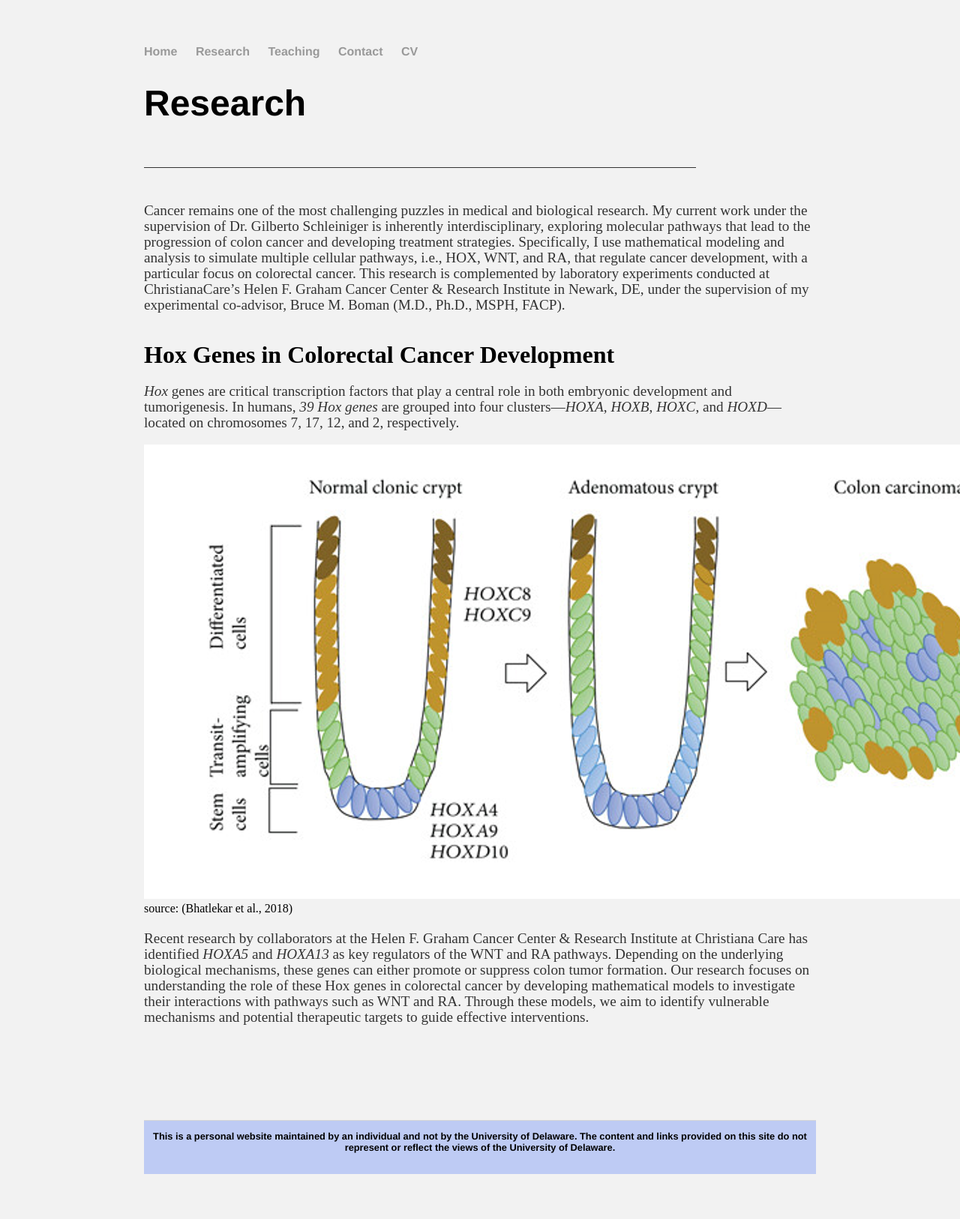
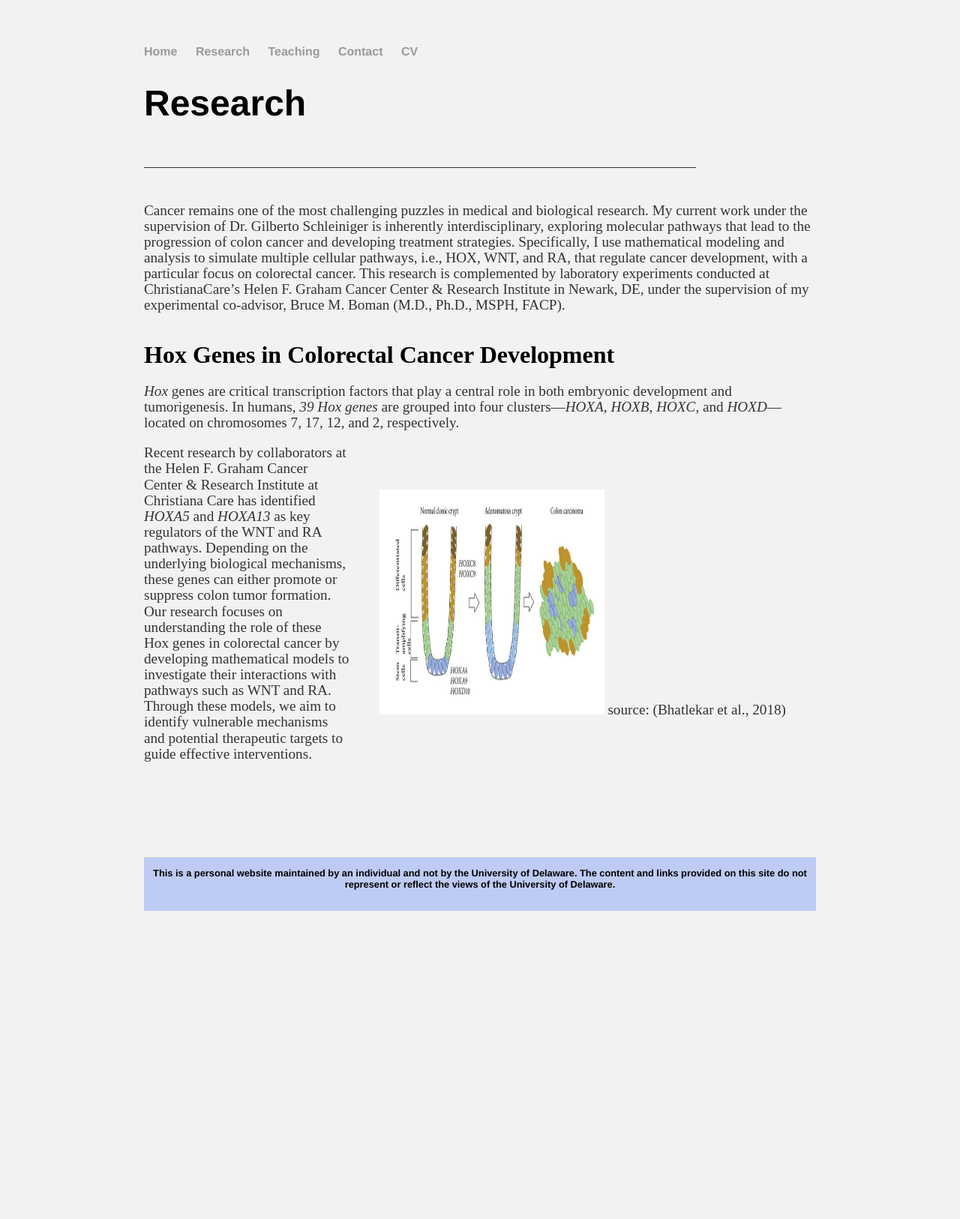
Before and after one commit to kataboh/kataboh.github.io, a Jekyll site: the page built from research.html, in a window 1280 px wide. Shown: the whole page at 75% size. Built offline with Jekyll 4.4.1, drawn with Linux system fonts in a browser that asks for light colours; after the commit the page ends 1275 px from its top, so only the background shows below that.

Commit message:
Update research.html

```diff
--- a/research.html
+++ b/research.html
@@ -20,12 +20,9 @@
 		<br>
 
 	<p><em>Hox</em> genes are critical transcription factors that play a central role in both embryonic development and tumorigenesis. In humans, <em>39 Hox genes</em> are grouped into four clusters—<em>HOXA</em>, <em>HOXB</em>, <em>HOXC</em>, and <em>HOXD</em>—located on chromosomes 7, 17, 12, and 2, respectively. <p>
-	<div style="align-content: center">
-		<div style="">
-			<img src="images/hox_colon_cell.jpg" alt=img style="height: 100px, width: 150px">
-		</div>
-		source: (Bhatlekar et al., 2018)
-	</div>
+
+	<p style="padding:40px;float:right;"><img src="images/hox_colon_cell.jpg" width="300" height="300">
+	source: (Bhatlekar et al., 2018)
 
 	<p>Recent research by collaborators at the Helen F. Graham Cancer Center & Research Institute at Christiana Care has identified <em>HOXA5</em> and <em>HOXA13</em> as key regulators of the WNT and RA pathways. Depending on the underlying biological mechanisms, these genes can either promote or suppress colon tumor formation.
 
```
